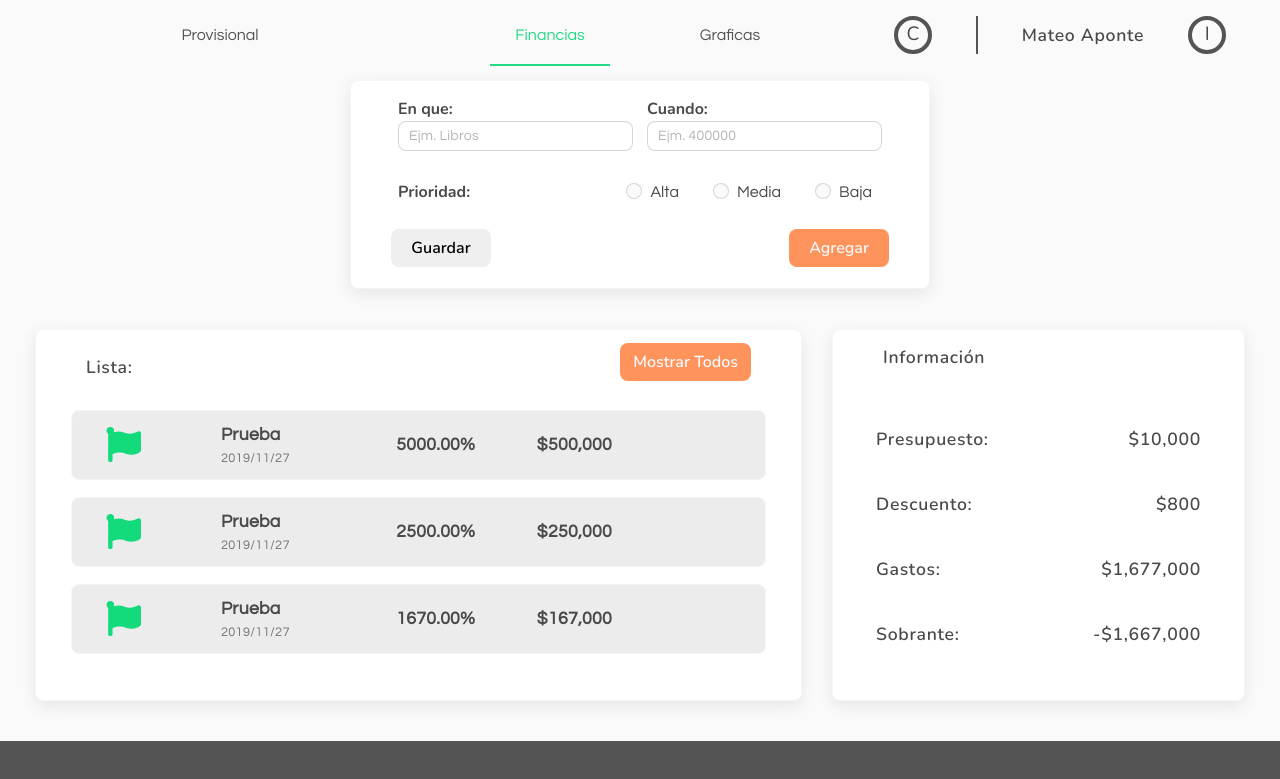
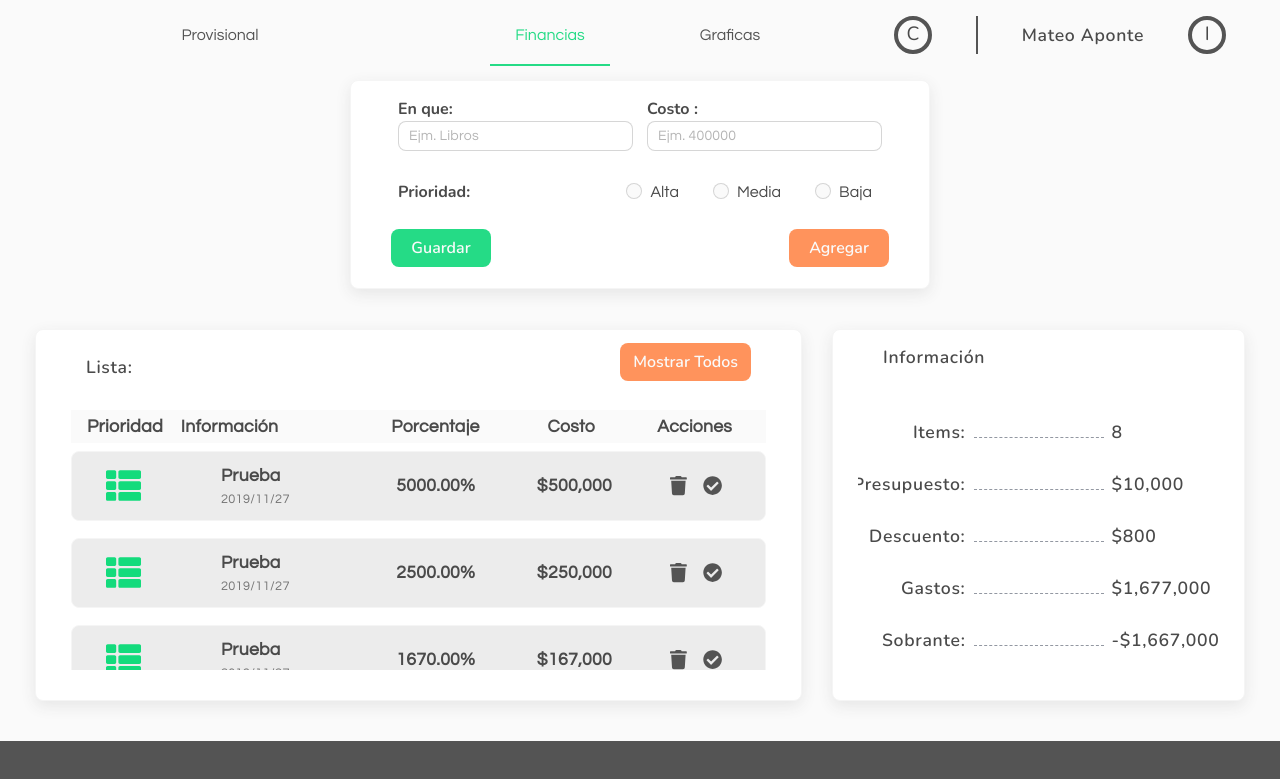
Before and after one commit to MateoAponte/MyPocket, a Vue app: page /#/finance in a window 1280 px wide. Shown: the top 779 px of the page. Built offline with nearby package versions, Linux system fonts and the light colour scheme; a web font is replaced by a local one.

Commit message:
Se instancio el uso del VeeValidator

```diff
--- a/src/views/finance/finance.vue
+++ b/src/views/finance/finance.vue
@@ -1,20 +1,22 @@
 <template>
     <div class="m-general-container">
-        <div class="m-head-container">
-            <div class="m-head-container-card">
+        <ValidationObserver class="m-head-container"  v-slot="{ handleSubmit }">
+            <form @submit.prevent="handleSubmit(onSubmit)" class="m-head-container-card">
                 <div class="m-container-item--row">
-                    <div class="m-container-item--column">
+                    <ValidationProvider name="objeto" rules="string" v-slot="{ classes, errors }" class="m-container-item--column">
                         <label class="m-label">
                             En que:
                         </label>
-                        <input type="text" class="custom-form" placeholder="Ejm. Libros">
-                    </div>
-                    <div class="m-container-item--column">
+                        <input type="text" class="custom-form" placeholder="Ejm. Libros" v-model="itemData.thing" />
+                        <span class="m-error">{{ errors[0] }}</span>
+                    </ValidationProvider>
+                    <ValidationProvider name="costo" rules="number" v-slot="{ classes, errors }" class="m-container-item--column">
                         <label class="m-label">
-                            Cuando:
+                            Costo   :
                         </label>
-                        <input type="text" class="custom-form" placeholder="Ejm. 400000">
-                    </div>
+                        <input type="text" class="custom-form" placeholder="Ejm. 400000" v-model="itemData.cost" />
+                        <span class="m-error">{{ errors[0] }}</span>
+                    </ValidationProvider>
                 </div>
                 <div class="m-container-item--row">
                     <div class="m-container-item--column--medium">
@@ -25,30 +27,30 @@
                     <div class="m-container-item--column m-container-item--col-row">
                         <div class="m-container-item--column">
                             <div class="radio-button">
-                                <input id="hight" name="radio" type="radio">
+                                <input id="hight" name="radio" type="radio" value="Alta" v-model="itemData.priority" />
                                 <label for="hight" class="radio-label">Alta</label>
                             </div>
                         </div>
                         <div class="m-container-item--column">
                             <div class="radio-button">
-                                <input id="medium" name="radio" type="radio">
+                                <input id="medium" name="radio" type="radio" value="Media" v-model="itemData.priority" />
                                 <label for="medium" class="radio-label">Media</label>
                             </div>
                         </div>
                         <div class="m-container-item--column">
                             <div class="radio-button">
-                                <input id="lower" name="radio" type="radio">
+                                <input id="lower" name="radio" type="radio" value="Baja" v-model="itemData.priority" />
                                 <label for="lower" class="radio-label">Baja</label>
                             </div>
                         </div>
                     </div>
                 </div>
                 <div class="m-container-item--row">
-                    <button class="m-button m-button-turquese">Guardar</button>
-                    <button class="m-button m-button-orange">Agregar</button>
+                    <button class="m-button m-button-esmerald" type="submit">Guardar</button>
+                    <button class="m-button m-button-orange" @click="setNewValue">Agregar</button>
                 </div>
-            </div>
-        </div>
+            </form>
+        </ValidationObserver>
 
         <div class="m-container">
             <div class="m-container-row">
@@ -63,11 +65,46 @@
                                     <button class="m-button m-button-orange">Mostrar Todos</button>
                                 </div>
                             </div>
-                            <div class="m-card-body">
-                                <div class="m-container-item" v-for="data in userData" :key="data">
+                            <div class="m-card-body relative">
+                                <div class="m-container-item--row minify-padding fixed">
+                                    <div class="m-container-item--status">
+                                        <span class="m-container-item--status__title">
+                                            Prioridad
+                                        </span>
+                                    </div>
+                                    <div class="m-container-item--info">
+                                        <div class="m-container-item--info--column">
+                                            <div class="m-container-item--info__item">
+                                                <span class="m-container-item--info__item__title">
+                                                    Información
+                                                </span>
+                                            </div>
+                                        </div>
+                                        <div class="m-container-item--info--column">
+                                            <div class="m-container-item--info__item centered-content">
+                                                <span class="m-container-item--info__item__title">
+                                                    Porcentaje
+                                                </span>
+                                            </div>
+                                        </div>
+                                    </div>
+                                    <div class="m-container-item--value">
+                                        <div class="m-container-item--value--row">
+                                            <span class="m-container-item--value__title">
+                                                Costo
+                                            </span>
+                                        </div>
+                                    </div>
+                                    <div class="m-container-item--actions">
+                                        <span class="m-container-item--actions__title">
+                                            Acciones
+                                        </span>
+                                    </div>
+                                </div>
+                                <div class="m-container-item" v-for="(data, index) in userData" :key="index">
                                     <div class="m-container-item--status">
                                         <span :class="setColorPriority(data.priority)">
-                                            <font-awesome-icon icon="flag" />
+                                            <font-awesome-icon icon="th-list" />
                                         </span>
                                     </div>
                                     <div class="m-container-item--info">
@@ -96,6 +133,14 @@
                                             </span>
                                         </div>
                                     </div>
+                                    <div class="m-container-item--actions">
+                                        <div class="m-container-item--actions--column">
+                                            <font-awesome-icon icon="trash" />
+                                        </div>
+                                        <div class="m-container-item--actions--column">
+                                            <font-awesome-icon icon="check-circle" />
+                                        </div>
+                                    </div>
                                 </div>
                             </div>
                         </div>
@@ -111,36 +156,69 @@
                             </div>
                             <div class="m-card-body space-around">
                                 <div class="m-container-item--row minify-padding">
+                                    <div class="m-container-item--column--medium simple-column simple-column-left">
+                                        <label class="m-title">
+                                            Items:
+                                        </label>
+                                    </div>
+                                    <div class="m-container-item--column column-underline"></div>
+                                    <div class="m-container-item--column--medium simple-column simple-column-right">
+                                        <label class="m-title">
+                                            {{numeral(setQuantityItems).format('0')}}
+                                        </label>
+                                    </div>
+                                </div>
+                                <div class="m-container-item--row minify-padding">
+                                    <div class="m-container-item--column--medium simple-column simple-column-left">
                                         <label class="m-title">
                                             Presupuesto:
                                         </label>
+                                    </div>
+                                    <div class="m-container-item--column column-underline"></div>
+                                    <div class="m-container-item--column--medium simple-column simple-column-right">
                                         <label class="m-title">
                                             {{numeral(setBudget).format('$0,0')}}
                                         </label>
                                     </div>
+                                </div>
                                 <div class="m-container-item--row minify-padding">
+                                    <div class="m-container-item--column--medium simple-column simple-column-left">
                                         <label class="m-title">
                                             Descuento:
                                         </label>
+                                    </div>
+                                    <div class="m-container-item--column column-underline"></div>
+                                    <div class="m-container-item--column--medium simple-column simple-column-right">
                                         <label class="m-title">
                                             {{numeral(setPercentil).format('$0,0')}}
                                         </label>
                                     </div>
+                                </div>
                                 <div class="m-container-item--row minify-padding">
+                                    <div class="m-container-item--column--medium simple-column simple-column-left">
                                         <label class="m-title">
                                             Gastos:
                                         </label>
+                                    </div>
+                                    <div class="m-container-item--column column-underline"></div>
+                                    <div class="m-container-item--column--medium simple-column simple-column-right">
                                         <label class="m-title">
                                             {{numeral(setExpenses).format('$0,0')}}
                                         </label>
                                     </div>
+                                </div>
                                 <div class="m-container-item--row minify-padding">
+                                    <div class="m-container-item--column--medium simple-column simple-column-left">
                                         <label class="m-title">
                                             Sobrante:
                                         </label>
+                                    </div>
+                                    <div class="m-container-item--column column-underline"></div>
+                                    <div class="m-container-item--column--medium simple-column simple-column-right">
                                         <label class="m-title">
                                             {{numeral(setRes).format('$0,0')}}
                                         </label>
+                                    </div>
                                 </div>
                             </div>
                         </div>
@@ -155,6 +233,11 @@
 export default {
     data: function(){
         return {
+            itemData: {
+                thing: '',
+                cost: '',
+                priority: ''
+            },
             userData: [
                 {
                     "thing": "Prueba",
@@ -211,6 +294,9 @@ export default {
         }
     },
     methods: {
+        onSubmit(){
+            alert('Ejecutado')
+        },
         setColorPriority(value) {
             switch (value){
                 case 'Alta':
@@ -226,10 +312,14 @@ export default {
         },
         setPercent(value){
             return (value * 100) / this.summaryData.budget;
+        },
+        setNewValue(value){
+            this.userData.push(_.cloneDeep(this.itemData));
         }
     },
     computed: {
         setExpenses(){
+            this.summaryData.expenses = 0;
             this.userData.forEach( x => {
                 this.summaryData.expenses += parseInt(x.cost);
             } );
@@ -243,6 +333,9 @@ export default {
         },
         setRes(){
             return this.setBudget - this.setExpenses;
+        },
+        setQuantityItems(){
+            return this.userData.length - 1;
         }
     }
 }
```
Lines whose indentation alone changed are shown as unchanged.
